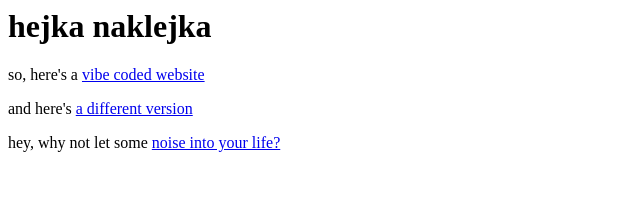
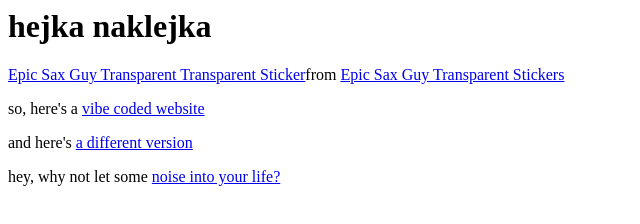
Before and after one commit to dzjkb/iwencikiwwa, a plain HTML site: page index.html in a window 1280 px wide. Shown: the whole page, without its empty margins (0-640 px from the left). Drawn offline with Linux system fonts and the light colour scheme; a script that the page names is missing.

Commit message:
add the sax guy

```diff
--- a/index.html
+++ b/index.html
@@ -2,6 +2,7 @@
 </head>
 <body>
     <h1>hejka naklejka</h1>
+    <div class="tenor-gif-embed" data-postid="15079243" data-share-method="host" data-aspect-ratio="0.809375" data-width="100%"><a href="https://tenor.com/view/epic-sax-guy-transparent-transparent-epic-sax-guy-gif-15079243">Epic Sax Guy Transparent Transparent Sticker</a>from <a href="https://tenor.com/search/epic+sax+guy+transparent-stickers">Epic Sax Guy Transparent Stickers</a></div> <script type="text/javascript" async src="https://tenor.com/embed.js"></script>
     <p>so, here's a <a href="nyan_cat_website.html">vibe coded website</a></p>
     <p>and here's <a href="nyan_cat_website.html">a different version</a></p>
     <footer>hey, why not let some <a href="https://www.instagram.com/napieprzanko/">noise into your life?</a></footer>
```
